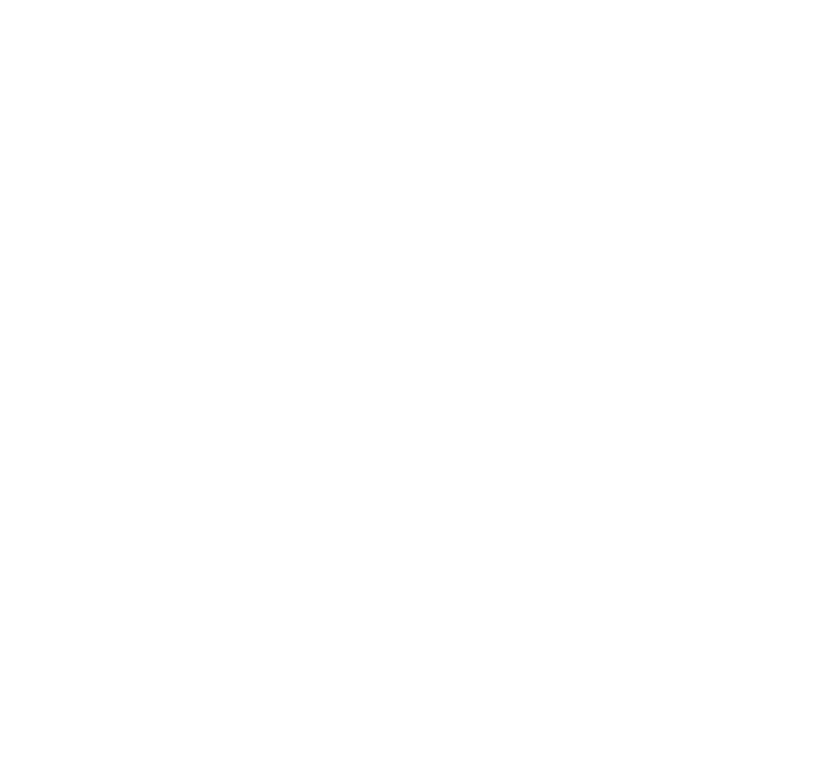
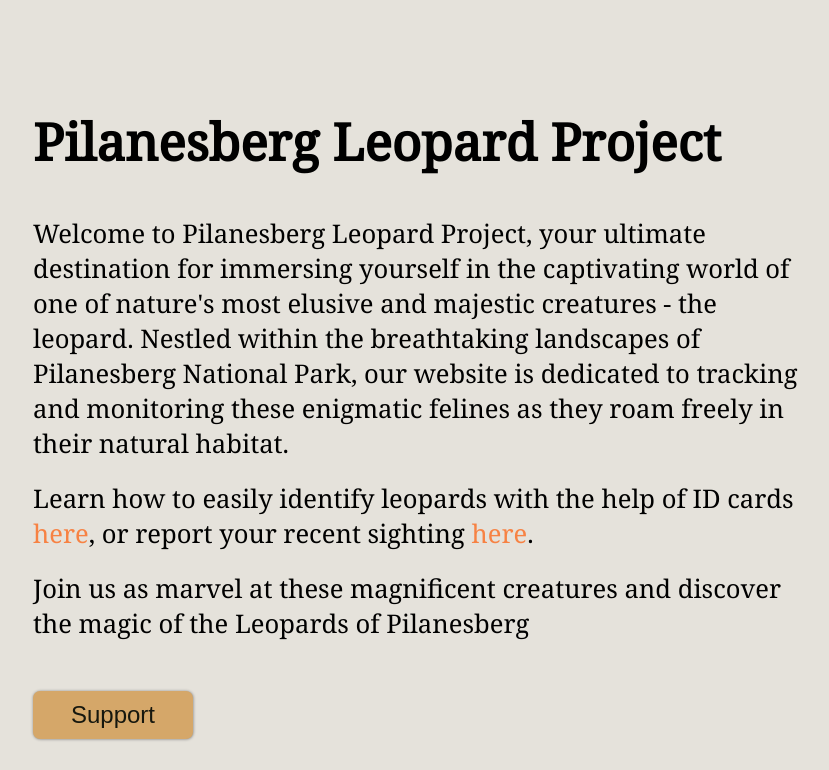
Before and after one commit to kyleabrahamse/pilanesberg-leopards, a React (Create React App) app: page /about in a window 1280 px wide. Before the commit this address had no page. Shown: the part 730-1500 px from the top of the page, without its empty margins (223-1052 px from the left). Before the commit the page ends 800 px from the top, so only its background shows below. Built offline with nearby package versions, Linux system fonts and the light colour scheme.

Commit message:
added about page

```diff
--- a/src/App.jsx
+++ b/src/App.jsx
@@ -11,6 +11,7 @@ import Sightings from "./routes/sightings/sightings";
 import Conservation from "./routes/conservation/conservation";
 import Tours from "./routes/tours/tours";
 import Contact from "./routes/contact/contact";
+import About from "./routes/about/about";
 
 function App() {
   return (
@@ -24,6 +25,7 @@ function App() {
           <Route path="sightings" element={<Sightings />} />
           <Route path="conservation" element={<Conservation />} />
           <Route path="contact" element={<Contact />} />
+          <Route path="about" element={<About />} />
           {leopardIdCardsSorted.map((leopard, index) => (
             <Route
               key={index}
--- a/src/navigation/navigation.jsx
+++ b/src/navigation/navigation.jsx
@@ -19,6 +19,9 @@ function Nav() {
             <img src="images/logo-1.png" alt="logo" />
           </Link>
           <ul className="menu-close">
+            <Link className="link" to="/About">
+              <li>About</li>
+            </Link>
             <Link className="link" to="/tours">
               <li>Tours</li>
             </Link>
--- /dev/null
+++ b/src/routes/about/about.jsx
@@ -0,0 +1,45 @@
+import { Link } from "react-router-dom";
+import Button from "../../components/button/button";
+
+import "./about.scss";
+
+function About() {
+  return (
+    <div className="about-container">
+      <img src="images/about.jpg" alt="" />
+      <div className="about-content-container">
+        <h1>Pilanesberg Leopard Project</h1>
+        <p>
+          Welcome to Pilanesberg Leopard Project, your ultimate destination for
+          immersing yourself in the captivating world of one of nature's most
+          elusive and majestic creatures - the leopard. Nestled within the
+          breathtaking landscapes of Pilanesberg National Park, our website is
+          dedicated to tracking and monitoring these enigmatic felines as they
+          roam freely in their natural habitat.
+        </p>
+        <p>
+          Learn how to easily identify leopards with the help of ID cards
+          <Link className="link" to="/leopard-profiles">
+            <span> here</span>
+          </Link>
+          , or report your recent sighting
+          <Link className="link" to="/sightings">
+            <span> here</span>
+          </Link>
+          .
+        </p>
+        <p>
+          Join us as marvel at these magnificent creatures and discover the
+          magic of the Leopards of Pilanesberg
+        </p>
+        <div className="btn-div">
+          <Link to="/conservation">
+            <Button buttonType="white" text="Support" />
+          </Link>
+        </div>
+      </div>
+    </div>
+  );
+}
+
+export default About;
--- /dev/null
+++ b/src/routes/about/about.scss
@@ -0,0 +1,36 @@
+.about-container {
+    background-color: var(--alabaster);
+
+    img {
+        width: 100%;
+        height: 600px;
+        object-fit: cover;
+    }
+}
+
+.about-content-container {
+    width: 60%;
+    margin: 0 auto;
+    padding: 100px 0;
+
+    h1 {
+        padding-bottom: 20px;
+    }
+
+    p {
+        padding-top: 20px;
+    }
+
+    span {
+        color: rgb(247, 130, 67);
+        text-decoration: none;
+    }
+
+    span:hover {
+        color: var(--tigers-eye)
+    }
+
+    .btn-div {
+        padding-top: 50px;
+    }
+}
```
Also changed, not shown: public/images/about.jpg (added).
